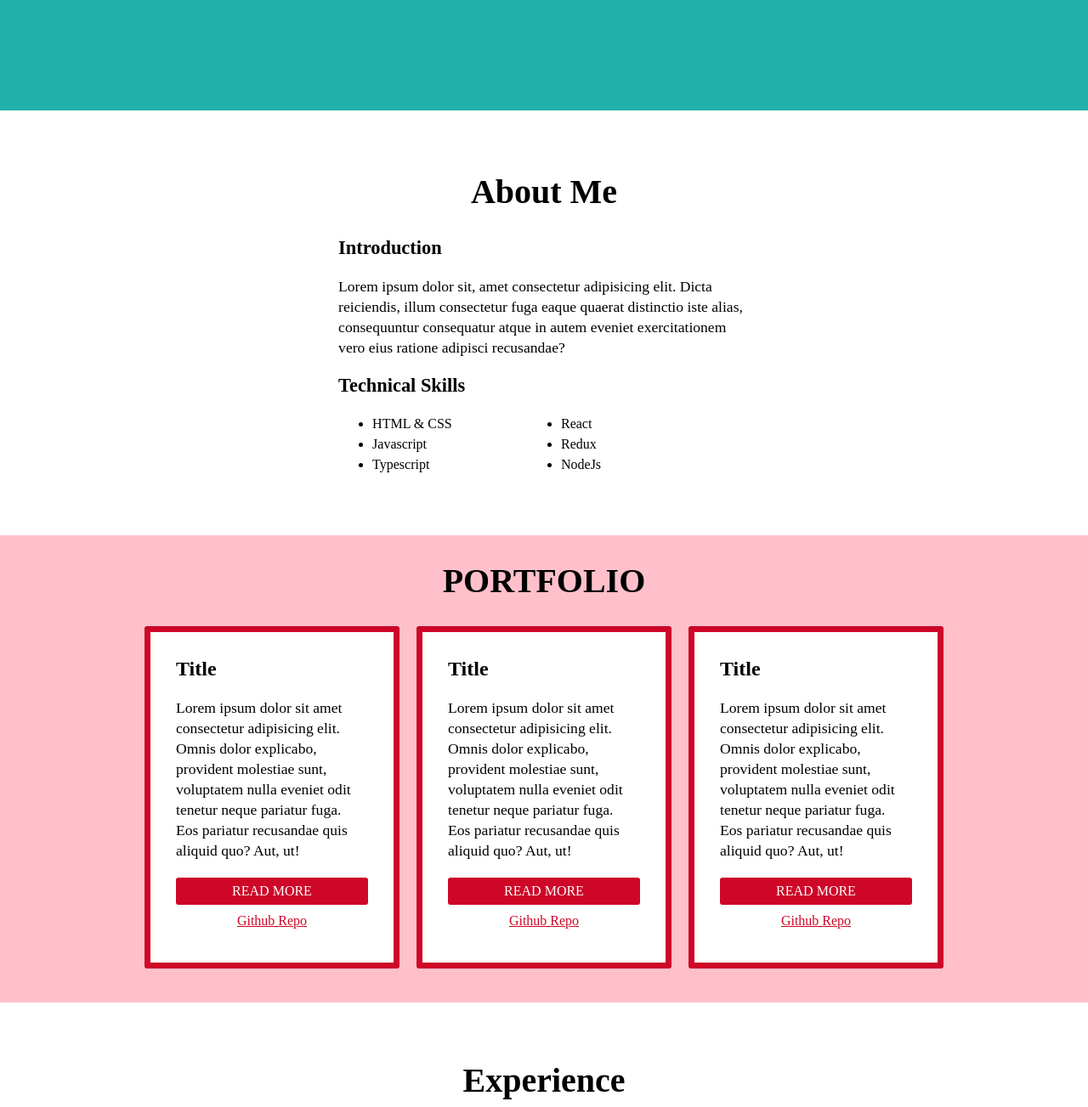
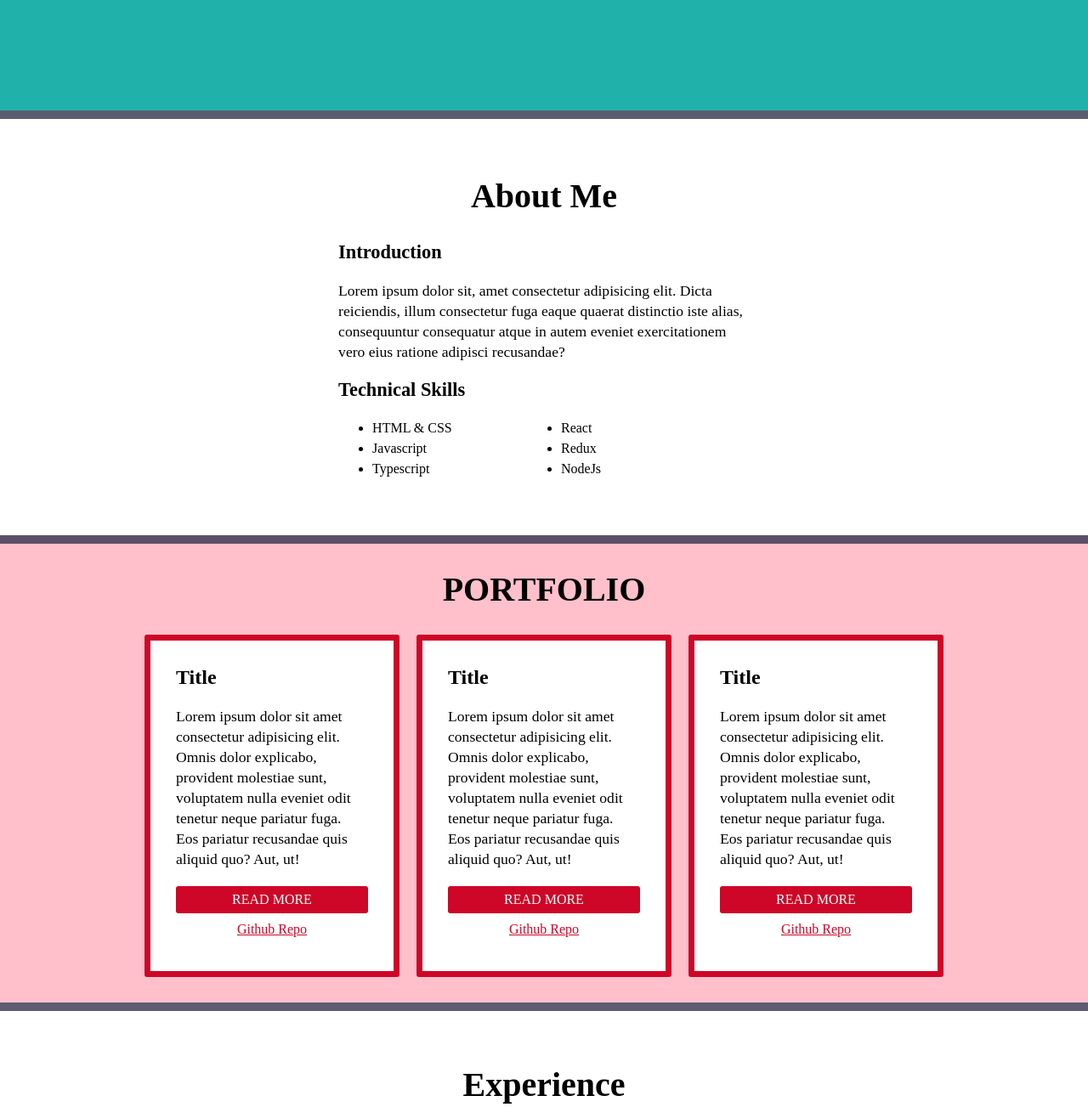
Before and after one commit to targetv/boolean-uk-html-full-stack-portfolio, a website: page index.html in a window 1280 px wide. Shown: the part 720-2023 px from the top of the page at 85% size. Drawn offline with Linux system fonts and the light colour scheme.

Commit message:
Added Border colours

```diff
--- a/style.css
+++ b/style.css
@@ -89,6 +89,7 @@ strong {
   background-color: white;
   justify-content: center;
   align-content: center;
+  border-top: 10px solid rgba(57, 57, 83, 0.822);
 }
 .about-container {
   text-align: center;
@@ -119,6 +120,7 @@ strong {
   background-color: pink;
   display: grid;
   justify-content: center;
+  border-top: 10px solid rgba(57, 57, 83, 0.822);
 }
 .portfolio-container {
   text-align: center;
@@ -167,6 +169,7 @@ strong {
   justify-content: center;
   align-content: center;
   background-color: white;
+  border-top: 10px solid rgba(57, 57, 83, 0.822);
 }
 .experience-container {
   text-align: center;
```
